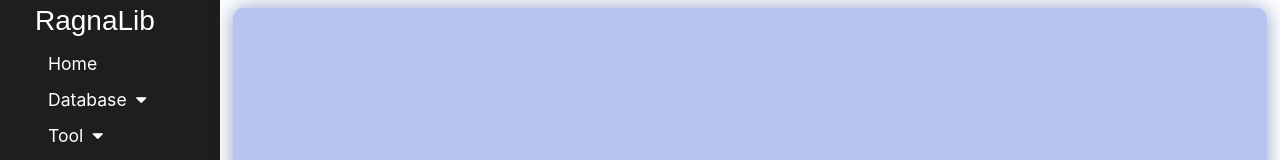
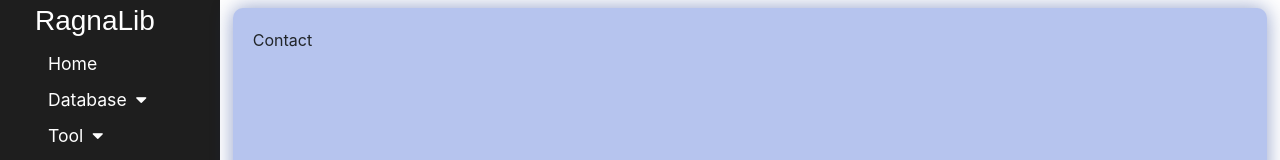
Before and after one commit to Berthot/TraningVue, a Vue app: page /contact in a window 1280 px wide. Shown: the top 160 px of the page. Built offline with nearby package versions, Linux system fonts and the light colour scheme.

Commit message:
add contact

```diff
--- /dev/null
+++ b/src/components/Contact.vue
@@ -0,0 +1,13 @@
+<template>
+<div>Contact</div>
+</template>
+
+<script>
+export default {
+  name: "Contact"
+}
+</script>
+
+<style scoped>
+
+</style>
--- a/src/router/index.ts
+++ b/src/router/index.ts
@@ -26,6 +26,11 @@
     path: '/tool/mvp-timer',
     name: 'MvpTimer',
     component: () => import(/* webpackChunkName: "MvpTimer" */ '../components/MvpTimer.vue')
+  },
+  {
+    path: '/contact',
+    name: 'Contact',
+    component: () => import(/* webpackChunkName: "MvpTimer" */ '../components/Contact.vue')
   }
 ]
 
```
